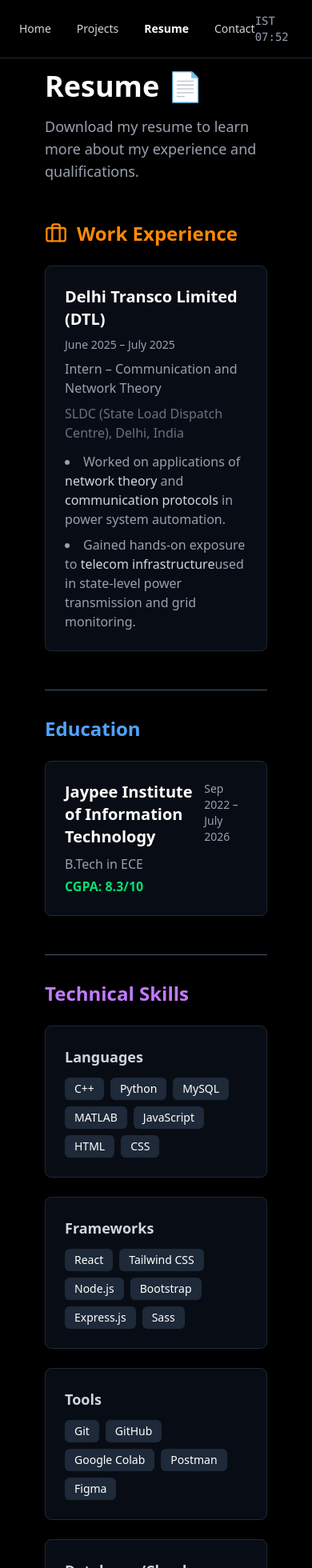
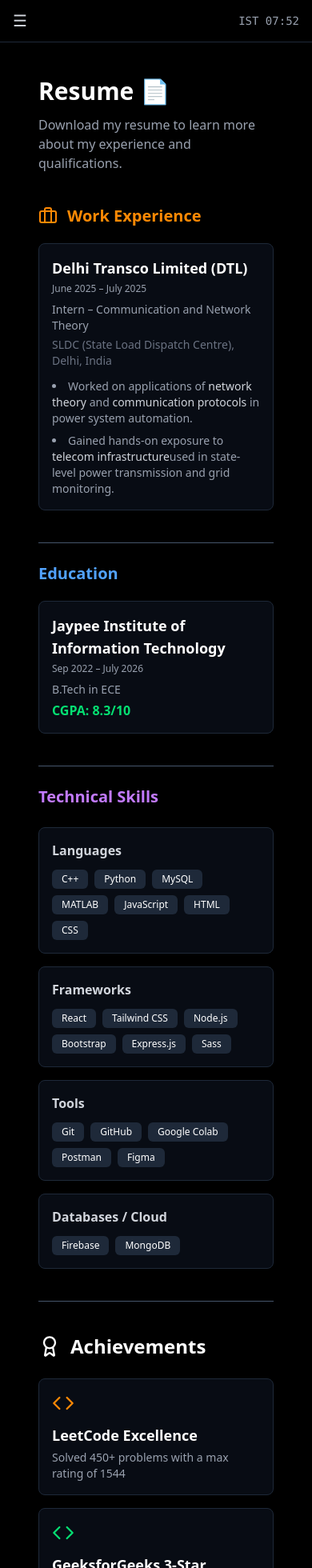
Before and after one commit to codeurge123/Portfolio, a React (Vite) app: page /#/resume in a window 390 px wide. Shown: the top 1960 px of the page at 80% size. Built offline with nearby package versions, Linux system fonts and the light colour scheme.

Commit message:
making mobile responsive

```diff
--- a/src/components/ContactPage.jsx
+++ b/src/components/ContactPage.jsx
@@ -1,38 +1,53 @@
 import React from "react";
-import { Github, Linkedin, Mail, ExternalLink, Award, Code, Briefcase, Download } from 'lucide-react';
+import { Github, Linkedin, Mail } from 'lucide-react';
 
 export default function ContactPage() {
   return (
-    <div className="min-h-screen px-6 pt-22 pb-10">
+    <div className="min-h-screen px-4 sm:px-6 pt-24 pb-10">
       <div className="max-w-4xl mx-auto animate-fade-in">
-        <h1 className="text-4xl md:text-5xl font-bold mb-4">Contact 📧</h1>
-        <p className="text-gray-400 text-lg mb-12">
-          Feel free to reach out to me. I'm always open to discussing new projects, creative ideas, or opportunities.
+
+        {/* Header */}
+        <h1 className="text-3xl sm:text-4xl md:text-5xl font-bold mb-3">
+          Contact 📧
+        </h1>
+        <p className="text-gray-400 text-base sm:text-lg mb-10 sm:mb-12">
+          Feel free to reach out to me. I'm always open to discussing new projects,
+          creative ideas, or opportunities.
         </p>
 
         {/* Contact Info */}
-        <div className="grid md:grid-cols-2 gap-8 mb-12">
-          <div className="bg-gray-900/50 p-8 rounded-lg border border-gray-800 hover:border-blue-500 transition-colors">
-            <Mail className="w-10 h-10 text-blue-400 mb-4" />
-            <h3 className="text-xl font-semibold mb-2">Email</h3>
+        <div className="grid grid-cols-1 sm:grid-cols-2 gap-6 sm:gap-8 mb-10 sm:mb-12">
+          {/* Email */}
+          <div className="bg-gray-900/50 p-6 sm:p-8 rounded-lg border border-gray-800 hover:border-blue-500 transition-colors">
+            <Mail className="w-8 h-8 sm:w-10 sm:h-10 text-blue-400 mb-3 sm:mb-4" />
+            <h3 className="text-lg sm:text-xl font-semibold mb-1 sm:mb-2">
+              Email
+            </h3>
             <a
               href="mailto:bansalyash316@gmail.com"
-              className="text-gray-400 hover:text-white transition-colors"
+              className="text-gray-400 hover:text-white break-all transition-colors text-sm sm:text-base"
             >
               bansalyash316@gmail.com
             </a>
           </div>
 
-          <div className="bg-gray-900/50 p-8 rounded-lg border border-gray-800 hover:border-green-500 transition-colors">
-            <svg className="w-10 h-10 text-green-400 mb-4" fill="currentColor" viewBox="0 0 24 24">
+          {/* GitHub */}
+          <div className="bg-gray-900/50 p-6 sm:p-8 rounded-lg border border-gray-800 hover:border-green-500 transition-colors">
+            <svg
+              className="w-8 h-8 sm:w-10 sm:h-10 text-green-400 mb-3 sm:mb-4"
+              fill="currentColor"
+              viewBox="0 0 24 24"
+            >
               <path d="M12 0C5.373 0 0 5.373 0 12c0 5.303 3.438 9.8 8.205 11.385.6.113.82-.258.82-.577 0-.285-.01-1.04-.015-2.04-3.338.724-4.042-1.61-4.042-1.61C4.422 18.07 3.633 17.7 3.633 17.7c-1.087-.744.084-.729.084-.729 1.205.084 1.838 1.236 1.838 1.236 1.07 1.835 2.809 1.305 3.495.998.108-.776.417-1.305.76-1.605-2.665-.3-5.466-1.332-5.466-5.93 0-1.31.465-2.38 1.235-3.22-.135-.303-.54-1.523.105-3.176 0 0 1.005-.322 3.3 1.23.96-.267 1.98-.399 3-.405 1.02.006 2.04.138 3 .405 2.28-1.552 3.285-1.23 3.285-1.23.645 1.653.24 2.873.12 3.176.765.84 1.23 1.91 1.23 3.22 0 4.61-2.805 5.625-5.475 5.92.42.36.81 1.096.81 2.22 0 1.606-.015 2.896-.015 3.286 0 .315.21.69.825.57C20.565 21.795 24 17.295 24 12c0-6.627-5.373-12-12-12" />
             </svg>
-            <h3 className="text-xl font-semibold mb-2">GitHub</h3>
+            <h3 className="text-lg sm:text-xl font-semibold mb-1 sm:mb-2">
+              GitHub
+            </h3>
             <a
               href="https://github.com/codeurge123"
               target="_blank"
               rel="noopener noreferrer"
-              className="text-gray-400 hover:text-white transition-colors"
+              className="text-gray-400 hover:text-white transition-colors text-sm sm:text-base break-all"
             >
               github.com/codeurge123
             </a>
@@ -40,43 +55,49 @@ export default function ContactPage() {
         </div>
 
         {/* Social Links */}
-        <div className="bg-gradient-to-r from-gray-900/50 to-gray-800/50 p-8 rounded-lg border border-gray-800">
-          <h2 className="text-2xl font-bold mb-6">Let's Connect</h2>
-          <div className="flex gap-6">
+        <div className="bg-gradient-to-r from-gray-900/50 to-gray-800/50 p-6 sm:p-8 rounded-lg border border-gray-800">
+          <h2 className="text-xl sm:text-2xl font-bold mb-4 sm:mb-6">
+            Let&apos;s Connect
+          </h2>
+
+          <div className="flex flex-wrap gap-5">
             <a
               href="https://github.com/codeurge123"
               target="_blank"
               rel="noopener noreferrer"
-              className="text-gray-400 hover:text-white transition-colors"
+              className="text-gray-400 hover:text-white"
             >
-              <Github className="w-8 h-8" />
+              <Github className="w-7 h-7 sm:w-8 sm:h-8" />
             </a>
+
             <a
               href="https://www.linkedin.com/in/yash-bansal-a67562286"
               target="_blank"
               rel="noopener noreferrer"
-              className="text-gray-400 hover:text-white transition-colors"
+              className="text-gray-400 hover:text-white"
             >
-              <Linkedin className="w-8 h-8" />
+              <Linkedin className="w-7 h-7 sm:w-8 sm:h-8" />
             </a>
+
             <a
               href="mailto:bansalyash316@gmail.com"
-              className="text-gray-400 hover:text-white transition-colors"
+              className="text-gray-400 hover:text-white"
             >
-              <Mail className="w-8 h-8" />
+              <Mail className="w-7 h-7 sm:w-8 sm:h-8" />
             </a>
           </div>
         </div>
 
-        {/* Quick Message */}
-        <div className="mt-12 text-center">
-          <p className="text-gray-400 mb-4">
+        {/* Footer Note */}
+        <div className="mt-10 sm:mt-12 text-center">
+          <p className="text-gray-400 mb-2">
             💡 Contact me through email if you have any feedback!
           </p>
-          <p className="text-sm text-gray-500">
+          <p className="text-xs sm:text-sm text-gray-500">
             Phone: +91 789580xxxx
           </p>
         </div>
+
       </div>
     </div>
   );
--- a/src/components/Navigation.jsx
+++ b/src/components/Navigation.jsx
@@ -3,6 +3,7 @@ import { Link, useLocation } from 'react-router-dom';
 
 export default function Navigation() {
   const [currentTime, setCurrentTime] = useState(new Date());
+  const [menuOpen, setMenuOpen] = useState(false);
   const location = useLocation();
 
   useEffect(() => {
@@ -10,49 +11,65 @@ export default function Navigation() {
     return () => clearInterval(timer);
   }, []);
 
-  const formatTime = (date) => {
-    return date.toLocaleTimeString('en-US', {
+  useEffect(() => {
+    setMenuOpen(false); // close menu on route change
+  }, [location.pathname]);
+
+  const formatTime = (date) =>
+    date.toLocaleTimeString('en-US', {
       hour: '2-digit',
       minute: '2-digit',
       hour12: false,
-      timeZone: 'Asia/Kolkata'
+      timeZone: 'Asia/Kolkata',
     });
-  };
 
   const isActive = (path) => location.pathname === path;
 
+  const linkClasses = (path) =>
+    `block transition-colors text-sm ${isActive(path)
+      ? 'text-white font-semibold'
+      : 'text-gray-300 hover:text-white'
+    }`;
+
   return (
     <nav className="fixed top-0 left-0 right-0 z-50 backdrop-blur-sm border-b border-gray-800">
-      <div className="max-w-4xl mx-auto px-6 py-4 flex justify-between items-center ">
-        <div className="flex gap-8">
-          <Link
-            to="/"
-            className={`transition-colors text-sm ${isActive('/') ? 'text-white font-semibold' : 'text-gray-300 hover:text-white'}`}
+      <div className="max-w-4xl mx-auto px-4 sm:px-6 py-3 sm:py-4">
+
+        {/* Top Row */}
+        {/* Top Row */}
+        <div className="flex justify-between items-center">
+          {/* Desktop Links */}
+          <div className="hidden sm:flex gap-8">
+            <Link to="/" className={linkClasses('/')}>Home</Link>
+            <Link to="/projects" className={linkClasses('/projects')}>Projects</Link>
+            <Link to="/resume" className={linkClasses('/resume')}>Resume</Link>
+            <Link to="/contact" className={linkClasses('/contact')}>Contact</Link>
+          </div>
+
+          {/* Mobile Menu Button (Left) */}
+          <button
+            onClick={() => setMenuOpen(!menuOpen)}
+            className="sm:hidden text-gray-300 hover:text-white text-xl"
           >
-            Home
-          </Link>
-          <Link
-            to="/projects"
-            className={`transition-colors text-sm ${isActive('/projects') ? 'text-white font-semibold' : 'text-gray-300 hover:text-white'}`}
-          >
-            Projects
-          </Link>
-          <Link
-            to="/resume"
-            className={`transition-colors text-sm ${isActive('/resume') ? 'text-white font-semibold' : 'text-gray-300 hover:text-white'}`}
-          >
-            Resume
-          </Link>
-          <Link
-            to="/contact"
-            className={`transition-colors text-sm ${isActive('/contact') ? 'text-white font-semibold' : 'text-gray-300 hover:text-white'}`}
-          >
-            Contact
-          </Link>
+            {menuOpen ? '✕' : '☰'}
+          </button>
+
+          {/* Clock (Right – Mobile + Desktop) */}
+          <div className="text-gray-400 text-sm font-mono">
+            IST {formatTime(currentTime)}
+          </div>
         </div>
-        <div className="text-gray-400 text-sm font-mono">
-          IST {formatTime(currentTime)}
-        </div>
+
+
+        {/* Mobile Menu */}
+        {menuOpen && (
+          <div className="sm:hidden mt-4 space-y-3 border-t border-gray-800 pt-4">
+            <Link to="/" className={linkClasses('/')}>Home</Link>
+            <Link to="/projects" className={linkClasses('/projects')}>Projects</Link>
+            <Link to="/resume" className={linkClasses('/resume')}>Resume</Link>
+            <Link to="/contact" className={linkClasses('/contact')}>Contact</Link>
+          </div>
+        )}
       </div>
     </nav>
   );
--- a/src/components/Resume.jsx
+++ b/src/components/Resume.jsx
@@ -1,40 +1,45 @@
 import React from "react";
-import { Github, Linkedin, Mail, ExternalLink, Award, Code, Briefcase, Download } from 'lucide-react';
+import { Award, Code, Briefcase, Download } from 'lucide-react';
 
 export default function ResumePage() {
   return (
-    <div className="min-h-screen px-6 pt-22 pb-10">
+    <div className="min-h-screen px-4 sm:px-6 pt-24 pb-10">
       <div className="max-w-4xl mx-auto animate-fade-in">
-        <h1 className="text-4xl md:text-5xl font-bold mb-4">Resume 📄</h1>
-        <p className="text-gray-400 text-lg mb-12">
+
+        {/* Header */}
+        <h1 className="text-3xl sm:text-4xl md:text-5xl font-bold mb-3">
+          Resume 📄
+        </h1>
+        <p className="text-gray-400 text-base sm:text-lg mb-10 sm:mb-12">
           Download my resume to learn more about my experience and qualifications.
         </p>
 
-        <div className="mb-12">
-          <h2 className="text-2xl font-bold mb-6 text-orange-400 flex items-center gap-3">
-            <Briefcase className="w-7 h-7" />
+        {/* Work Experience */}
+        <div className="mb-10 sm:mb-12">
+          <h2 className="text-xl sm:text-2xl font-bold mb-5 text-orange-400 flex items-center gap-3">
+            <Briefcase className="w-6 h-6" />
             Work Experience
           </h2>
 
-          <div className="bg-gray-900/50 p-6 rounded-lg border border-gray-800 hover:border-orange-500 transition-colors duration-150">
-            <div className="flex justify-between items-start mb-2 flex-wrap gap-2">
-              <h3 className="text-xl font-semibold">
+          <div className="bg-gray-900/50 p-4 sm:p-6 rounded-lg border border-gray-800 hover:border-orange-500 transition-colors">
+            <div className="flex flex-col sm:flex-row sm:justify-between sm:items-start mb-2 gap-1">
+              <h3 className="text-lg sm:text-xl font-semibold">
                 Delhi Transco Limited (DTL)
               </h3>
-              <span className="text-sm text-gray-400">
+              <span className="text-xs sm:text-sm text-gray-400">
                 June 2025 – July 2025
               </span>
             </div>
 
-            <p className="text-gray-400 mb-2">
+            <p className="text-gray-400 mb-1 text-sm sm:text-base">
               Intern – Communication and Network Theory
             </p>
 
-            <p className="text-gray-500 mb-3">
+            <p className="text-gray-500 mb-3 text-sm">
               SLDC (State Load Dispatch Centre), Delhi, India
             </p>
 
-            <ul className="list-disc list-inside text-gray-400 space-y-2">
+            <ul className="list-disc list-inside text-gray-400 space-y-2 text-sm sm:text-base">
               <li>
                 Worked on applications of <span className="text-gray-300">network theory</span> and
                 <span className="text-gray-300"> communication protocols</span> in power system automation.
@@ -47,105 +52,107 @@ export default function ResumePage() {
           </div>
         </div>
 
-        <hr className='border-slate-600 mb-8' />
+        <hr className="border-slate-600 mb-6 sm:mb-8" />
 
-        <div className="mb-12">
-          <h2 className="text-2xl font-bold mb-6 text-blue-400">Education</h2>
-          <div className="space-y-6">
-            <div className="bg-gray-900/50 hover:border-blue-400 p-6 rounded-lg border border-gray-800 transition-all duration-150">
-              <div className="flex justify-between items-start mb-2">
-                <h3 className="text-xl font-semibold">Jaypee Institute of Information Technology</h3>
-                <span className="text-sm text-gray-400">Sep 2022 – July 2026</span>
-              </div>
-              <p className="text-gray-400">B.Tech in ECE</p>
-              <p className="text-green-400 font-semibold mt-1">CGPA: 8.3/10</p>
+        {/* Education */}
+        <div className="mb-10 sm:mb-12">
+          <h2 className="text-xl sm:text-2xl font-bold mb-5 text-blue-400">
+            Education
+          </h2>
+
+          <div className="bg-gray-900/50 p-4 sm:p-6 rounded-lg border border-gray-800 hover:border-blue-400 transition-colors">
+            <div className="flex flex-col sm:flex-row sm:justify-between gap-1 mb-2">
+              <h3 className="text-lg sm:text-xl font-semibold">
+                Jaypee Institute of Information Technology
+              </h3>
+              <span className="text-xs sm:text-sm text-gray-400">
+                Sep 2022 – July 2026
+              </span>
             </div>
+
+            <p className="text-gray-400 text-sm sm:text-base">
+              B.Tech in ECE
+            </p>
+            <p className="text-green-400 font-semibold mt-1">
+              CGPA: 8.3/10
+            </p>
           </div>
         </div>
 
-        <hr className='border-slate-600 mb-8' />
+        <hr className="border-slate-600 mb-6 sm:mb-8" />
 
+        {/* Skills */}
+        <div className="mb-10 sm:mb-12">
+          <h2 className="text-xl sm:text-2xl font-bold mb-6 text-purple-400">
+            Technical Skills
+          </h2>
 
-        <div className="mb-12">
-          <h2 className="text-2xl font-bold mb-6 text-purple-400">Technical Skills</h2>
-          <div className="grid md:grid-cols-2 gap-6">
-            <div className="bg-gray-900/50 p-6 rounded-lg border border-gray-800">
-              <h3 className="text-lg font-semibold mb-3 text-gray-300">Languages</h3>
-              <div className="flex flex-wrap gap-2">
-                {['C++', 'Python', 'MySQL', 'MATLAB', 'JavaScript', 'HTML', 'CSS'].map(lang => (
-                  <span key={lang} className="bg-gray-800 px-3 py-1 rounded-md text-sm">{lang}</span>
-                ))}
+          <div className="grid grid-cols-1 sm:grid-cols-2 gap-4 sm:gap-6">
+            {[
+              { title: "Languages", items: ['C++', 'Python', 'MySQL', 'MATLAB', 'JavaScript', 'HTML', 'CSS'] },
+              { title: "Frameworks", items: ['React', 'Tailwind CSS', 'Node.js', 'Bootstrap', 'Express.js', 'Sass'] },
+              { title: "Tools", items: ['Git', 'GitHub', 'Google Colab', 'Postman', 'Figma'] },
+              { title: "Databases / Cloud", items: ['Firebase', 'MongoDB'] },
+            ].map(section => (
+              <div key={section.title} className="bg-gray-900/50 p-4 sm:p-6 rounded-lg border border-gray-800">
+                <h3 className="text-base sm:text-lg font-semibold mb-3 text-gray-300">
+                  {section.title}
+                </h3>
+                <div className="flex flex-wrap gap-2">
+                  {section.items.map(item => (
+                    <span key={item} className="bg-gray-800 px-3 py-1 rounded-md text-xs sm:text-sm">
+                      {item}
+                    </span>
+                  ))}
+                </div>
               </div>
-            </div>
-
-            <div className="bg-gray-900/50 p-6 rounded-lg border border-gray-800">
-              <h3 className="text-lg font-semibold mb-3 text-gray-300">Frameworks</h3>
-              <div className="flex flex-wrap gap-2">
-                {['React', 'Tailwind CSS', 'Node.js', 'Bootstrap', 'Express.js', 'Sass'].map(fw => (
-                  <span key={fw} className="bg-gray-800 px-3 py-1 rounded-md text-sm">{fw}</span>
-                ))}
-              </div>
-            </div>
-
-            <div className="bg-gray-900/50 p-6 rounded-lg border border-gray-800">
-              <h3 className="text-lg font-semibold mb-3 text-gray-300">Tools</h3>
-              <div className="flex flex-wrap gap-2">
-                {['Git', 'GitHub', 'Google Colab', 'Postman', 'Figma'].map(tool => (
-                  <span key={tool} className="bg-gray-800 px-3 py-1 rounded-md text-sm">{tool}</span>
-                ))}
-              </div>
-            </div>
-
-            <div className="bg-gray-900/50 p-6 rounded-lg border border-gray-800">
-              <h3 className="text-lg font-semibold mb-3 text-gray-300">Databases/Cloud</h3>
-              <div className="flex flex-wrap gap-2">
-                {['Firebase', 'MongoDB'].map(db => (
-                  <span key={db} className="bg-gray-800 px-3 py-1 rounded-md text-sm">{db}</span>
-                ))}
-              </div>
-            </div>
+            ))}
           </div>
         </div>
 
-        <hr className='border-slate-600 mb-8' />
+        <hr className="border-slate-600 mb-6 sm:mb-8" />
 
-
-        <div className="mt-16">
-          <h2 className="text-3xl font-bold mb-8 flex items-center gap-3">
-            <Award className="w-8 h-8" />
+        {/* Achievements */}
+        <div className="mt-10 sm:mt-16">
+          <h2 className="text-2xl sm:text-3xl font-bold mb-6 sm:mb-8 flex items-center gap-3">
+            <Award className="w-7 h-7" />
             Achievements
           </h2>
 
-          <div className="grid md:grid-cols-2 gap-6">
-            <div className="bg-gray-900/50 p-6 rounded-lg border border-gray-800 hover:border-orange-500 transition-colors">
-              <Code className="w-8 h-8 text-orange-400 mb-3" />
-              <h3 className="text-xl font-semibold mb-2">LeetCode Excellence</h3>
-              <p className="text-gray-400">Solved 450+ problems with a max. rating of 1544</p>
+          <div className="grid grid-cols-1 sm:grid-cols-2 gap-4 sm:gap-6">
+            <div className="bg-gray-900/50 p-4 sm:p-6 rounded-lg border border-gray-800 hover:border-orange-500">
+              <Code className="w-7 h-7 text-orange-400 mb-3" />
+              <h3 className="text-lg font-semibold mb-1">LeetCode Excellence</h3>
+              <p className="text-gray-400 text-sm sm:text-base">
+                Solved 450+ problems with a max rating of 1544
+              </p>
             </div>
 
-            <div className="bg-gray-900/50 p-6 rounded-lg border border-gray-800 hover:border-green-500 transition-colors">
-              <Code className="w-8 h-8 text-green-400 mb-3" />
-              <h3 className="text-xl font-semibold mb-2">GeeksforGeeks 3-Star</h3>
-              <p className="text-gray-400">Solved 100+ problems with 3-star rating</p>
+            <div className="bg-gray-900/50 p-4 sm:p-6 rounded-lg border border-gray-800 hover:border-green-500">
+              <Code className="w-7 h-7 text-green-400 mb-3" />
+              <h3 className="text-lg font-semibold mb-1">GeeksforGeeks 3-Star</h3>
+              <p className="text-gray-400 text-sm sm:text-base">
+                Solved 100+ problems with 3-star rating
+              </p>
             </div>
 
-            <div className="bg-gray-900/50 p-6 rounded-lg border border-gray-800 hover:border-blue-500 transition-colors md:col-span-2">
-              <Award className="w-8 h-8 text-blue-400 mb-3" />
-              <h3 className="text-xl font-semibold mb-2">IEEE Publication</h3>
-              <p className="text-gray-400">
-                Research paper accepted for IEEE publication: "Bandwidth Enhancement of Microstrip Antenna by Incorporation
-                Koch Fractal Defected Ground Structure for WLAN/Wi-Fi Applications"
+            <div className="bg-gray-900/50 p-4 sm:p-6 rounded-lg border border-gray-800 hover:border-blue-500 sm:col-span-2">
+              <Award className="w-7 h-7 text-blue-400 mb-3" />
+              <h3 className="text-lg font-semibold mb-1">IEEE Publication</h3>
+              <p className="text-gray-400 text-sm sm:text-base">
+                Research paper accepted for IEEE publication on bandwidth enhancement
+                using Koch fractal DGS for WLAN/Wi-Fi applications.
               </p>
             </div>
           </div>
         </div>
 
-        {/* Download Button */}
-        <div className="text-center mt-8">
+        {/* Download */}
+        <div className="text-center mt-10">
           <a
-            href="../public/YASHBANSAL.pdf"
+            href=".././public/YASHBANSAL.pdf"
             download
-            className="inline-flex items-center gap-2 bg-white text-black px-8 py-4 rounded-lg font-semibold hover:bg-gray-200 transition-colors"
+            className="inline-flex items-center gap-2 bg-white text-black px-6 sm:px-8 py-3 sm:py-4 rounded-lg font-semibold hover:bg-gray-200 transition-colors"
           >
             <Download className="w-5 h-5" />
             Download Full Resume
```
Also changed, not shown: src/components/Footer.jsx (+28 -11 lines), src/components/HomePage.jsx (+38 -25 lines), src/components/ProjectsPage.jsx (+38 -30 lines).
